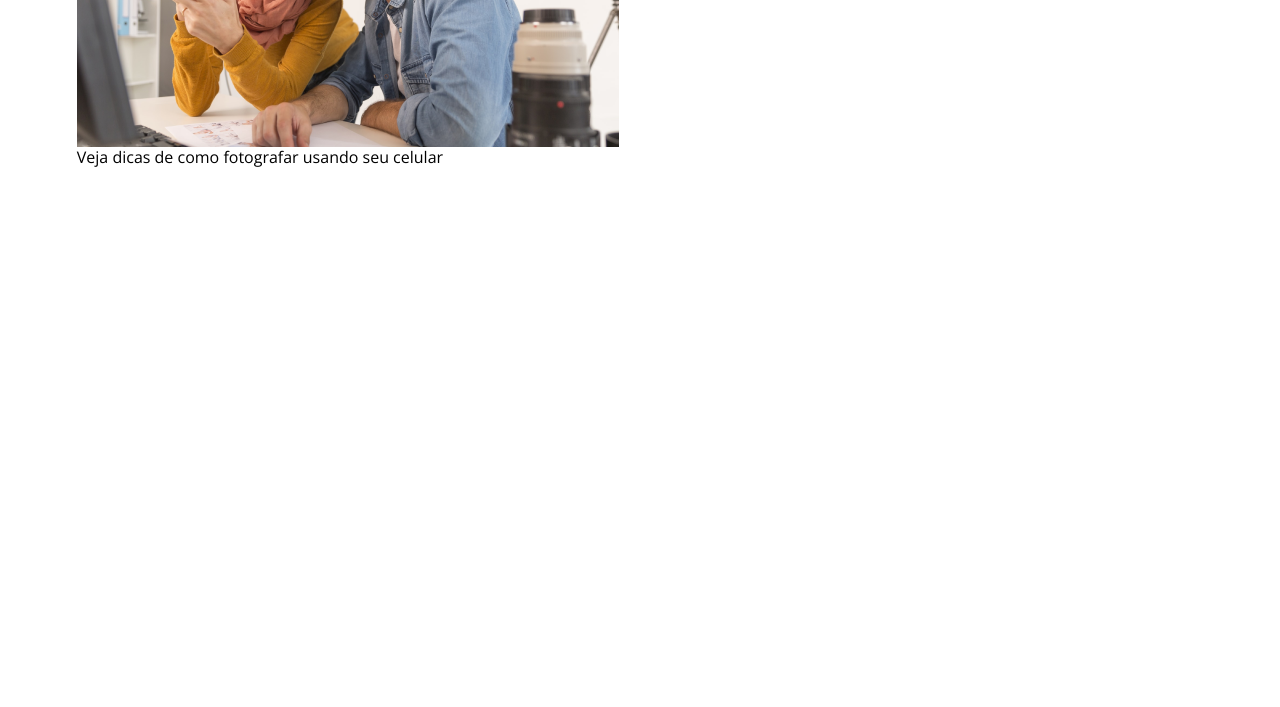
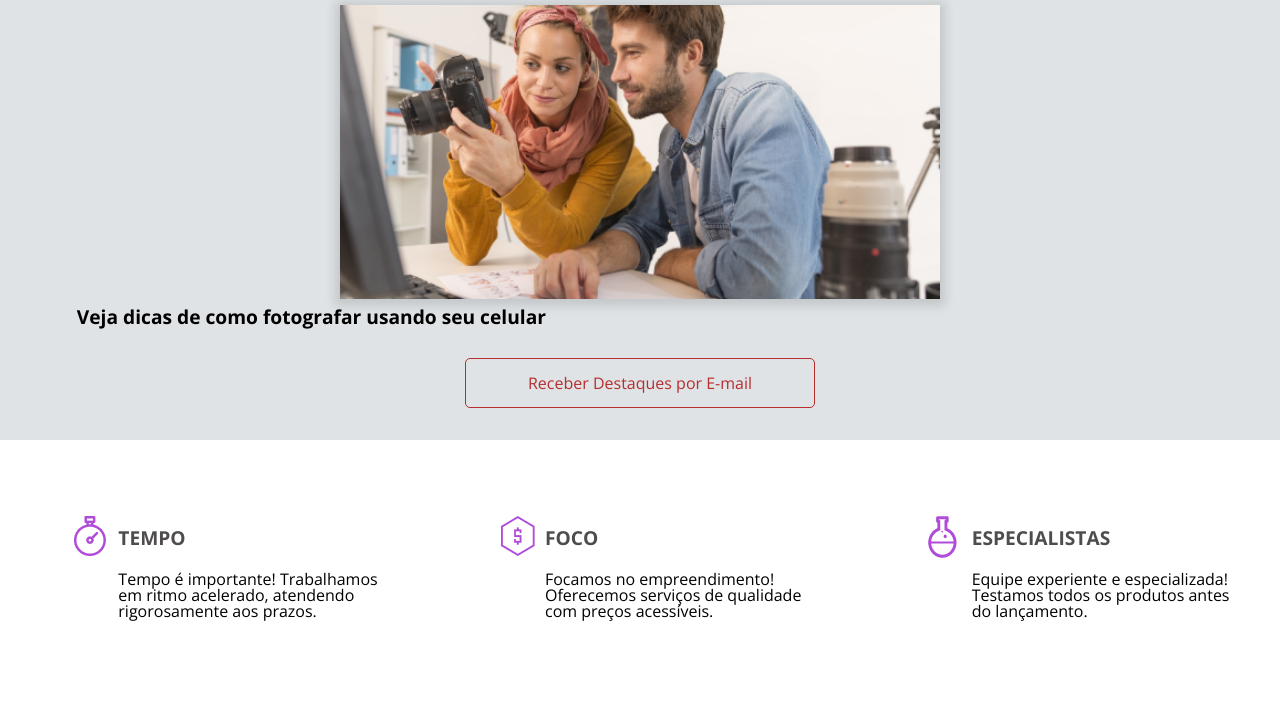
Before and after one commit to derickvogt/Apeperia, a plain HTML site: page index.html in a window 1280 px wide. Shown: the part 828-1535 px from the top of the page. Before the commit the page ends 996 px from the top, so only its background shows below. Drawn offline with nearby package versions, Linux system fonts and the light colour scheme.

Commit message:
Implementando a parte de 'diferenciais' e aprendendo sobre background-position para definir os ícones da lista

```diff
--- a/css/base.css
+++ b/css/base.css
@@ -26,6 +26,7 @@ body{
 .container{
     padding-left: 6%;
     padding-right: 6%;
+    box-sizing: border-box;
 }
 
 .botao{
--- a/css/destaque.css
+++ b/css/destaque.css
@@ -0,0 +1,47 @@
+.destaque{
+    width: 100vw;
+    background: var(--cor-azul-claro);
+    padding-top: 2.5rem;
+    box-sizing: border-box;
+    padding-bottom: 2rem;
+}
+
+.destaque_titulo{
+    text-align: center;
+    color: var(--cor-cinza-escuro);
+    font-weight: 700;
+    font-size: 1.5rem;
+    font-family: var(--fonte-documento);
+    text-transform: uppercase;
+    margin-bottom: 2rem;
+}
+
+.destaques_painel{
+    display: flex;
+    border: 0px;
+    flex-direction:column;
+    margin-bottom: .5rem;
+    /* align-items: center; */
+}
+
+
+
+.destaque-painel-imagem{
+    width: 100vw;
+    max-width: 600px;
+    box-sizing: border-box;
+    margin: 0px auto;
+    box-shadow: 0px 2px 10px 5px #00000020;
+    margin-bottom: .5rem;
+}
+
+.destaques_painel-texto{
+    font-weight: 700;
+    font-size: 1.2rem;
+}
+
+.destaque_botao{
+margin: 2rem auto 0 auto;
+border-color: var(--cor-vermelho-forte);
+color: var(--cor-vermelho-forte);
+}
--- /dev/null
+++ b/css/diferenciais.css
@@ -0,0 +1,39 @@
+.diferenciais{
+    padding: 3.5rem 0;
+}
+
+.diferenciais-lista{
+    display: flex;
+    flex-wrap: wrap;
+    justify-content: space-around;
+}
+
+.diferenciais-tempo{
+    /* content: '*'; */
+    /* list-style-image: url("https://squids.com.br/icons/drive.png"); */
+    background: url(../img/icone-relogio.png);
+}
+
+.diferenciais-foco{
+    background: url(../img/icone-dinheiro.png);
+}
+
+.diferenciais-especialista{
+    background: url(../img/icone-quimica.png);
+}
+
+.diferenciais-item{
+    padding: 2rem 0rem 2rem 5rem;
+    box-sizing: border-box;
+    max-width: 350px;
+    background-repeat: no-repeat;
+    background-position: top 1.25rem left 2.25rem;
+}
+
+.diferenciais-titulo{
+    text-transform: uppercase;
+    font-weight: 700;
+    margin-bottom: 1.5rem;
+    font-size: 1.2rem;
+    color: var(--cor-cinza-escuro);
+}
--- a/index.html
+++ b/index.html
@@ -9,6 +9,7 @@
         <link rel="stylesheet" href="css/cabecalho.css">
         <link rel="stylesheet" href="css/chamada.css">
         <link rel="stylesheet" href="css/destaque.css">
+        <link rel="stylesheet" href="css/diferenciais.css">
         <link rel="preconnect" href="https://fonts.googleapis.com">
         <link rel="preconnect" href="https://fonts.gstatic.com" crossorigin>
         <link href="https://fonts.googleapis.com/css2?family=Montserrat:wght@300;400;700&family=Open+Sans:wght@300;400;700&display=swap" rel="stylesheet">
@@ -38,21 +39,42 @@
                 <a href="#" class="chamada__botao botao">Conheça os Planos</a>
             </section>
 
-            <section class="destaque container">
-                <h2 class="destaque_titulo">Destaques</h2>
+            <section class="destaque">
+                <h2 class="destaque_titulo container">Destaques</h2>
                 <a href="#">
                     <figure class="destaques_painel">
-                        <img src="img/comecando-criar-logotipo.png" alt="Painel do post sobre criação de logotipos" class="destaques_painel-imagem">
-                        <figcaption class="destaques_painel-texto">Conheça as primeiras etapas para a criação de um logotipo</figcaption>
+                        <img class="destaque-painel-imagem" src="img/comecando-criar-logotipo.png" alt="Painel do post sobre criação de logotipos" class="destaques_painel-imagem">
+                        <figcaption class="destaques_painel-texto container">Conheça as primeiras etapas para a criação de um logotipo</figcaption>
                     </figure>
                 </a>
                 <a href="#">
                     <figure class="destaques_painel">
-                        <img src="img/dicas-fotografia.png" alt="Painel do post sobre fotografia com celular" class="destaques_painel-imagem">
-                        <figcaption class="destaques_painel-texto">Veja dicas de como fotografar usando seu celular</figcaption>
+                        <img class="destaque-painel-imagem" src="img/dicas-fotografia.png" alt="Painel do post sobre fotografia com celular" class="destaques_painel-imagem">
+                        <figcaption class="destaques_painel-texto container">Veja dicas de como fotografar usando seu celular</figcaption>
                     </figure>
                 </a>
-                <a href="" class="destaque_botao"></a></section>
+                <a href="" class="destaque_botao botao">Receber Destaques por E-mail</a>
+            </section>
+
+            <section class="diferenciais">
+                <ul class="diferenciais-lista">
+                    <li class="diferenciais-item  diferenciais-tempo">
+                        <h2 class="diferenciais-titulo">Tempo</h2>
+                        <p class="diferenciais-texto">Tempo é importante! Trabalhamos em ritmo acelerado, atendendo rigorosamente aos prazos.</p>
+                    </li>
+
+                    <li class="diferenciais-item diferenciais-foco">
+                        <h2 class="diferenciais-titulo">Foco</h2>
+                        <p class="diferenciais-texto">Focamos no empreendimento! Oferecemos serviços de qualidade com preços acessíveis.</p>
+                    </li>
+
+                    <li class="diferenciais-item diferenciais-especialista">
+                        <h2 class="diferenciais-titulo">Especialistas</h2>
+                        <p class="diferenciais-texto">Equipe experiente e especializada! Testamos todos os produtos antes do lançamento.</p>
+                    </li>
+                </ul>
+
+            </section>
         </main>
     </body>
 </html>
```
